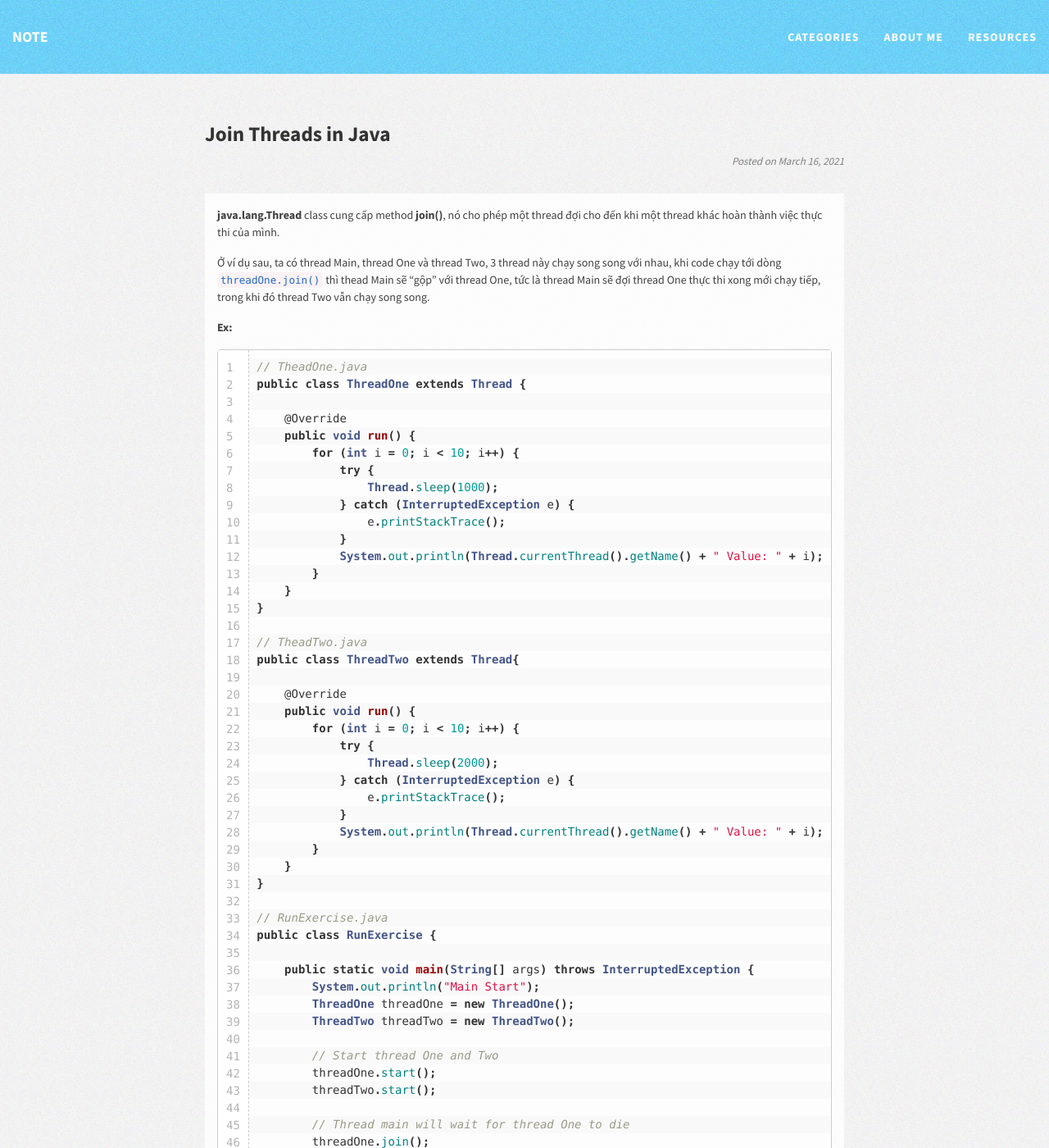
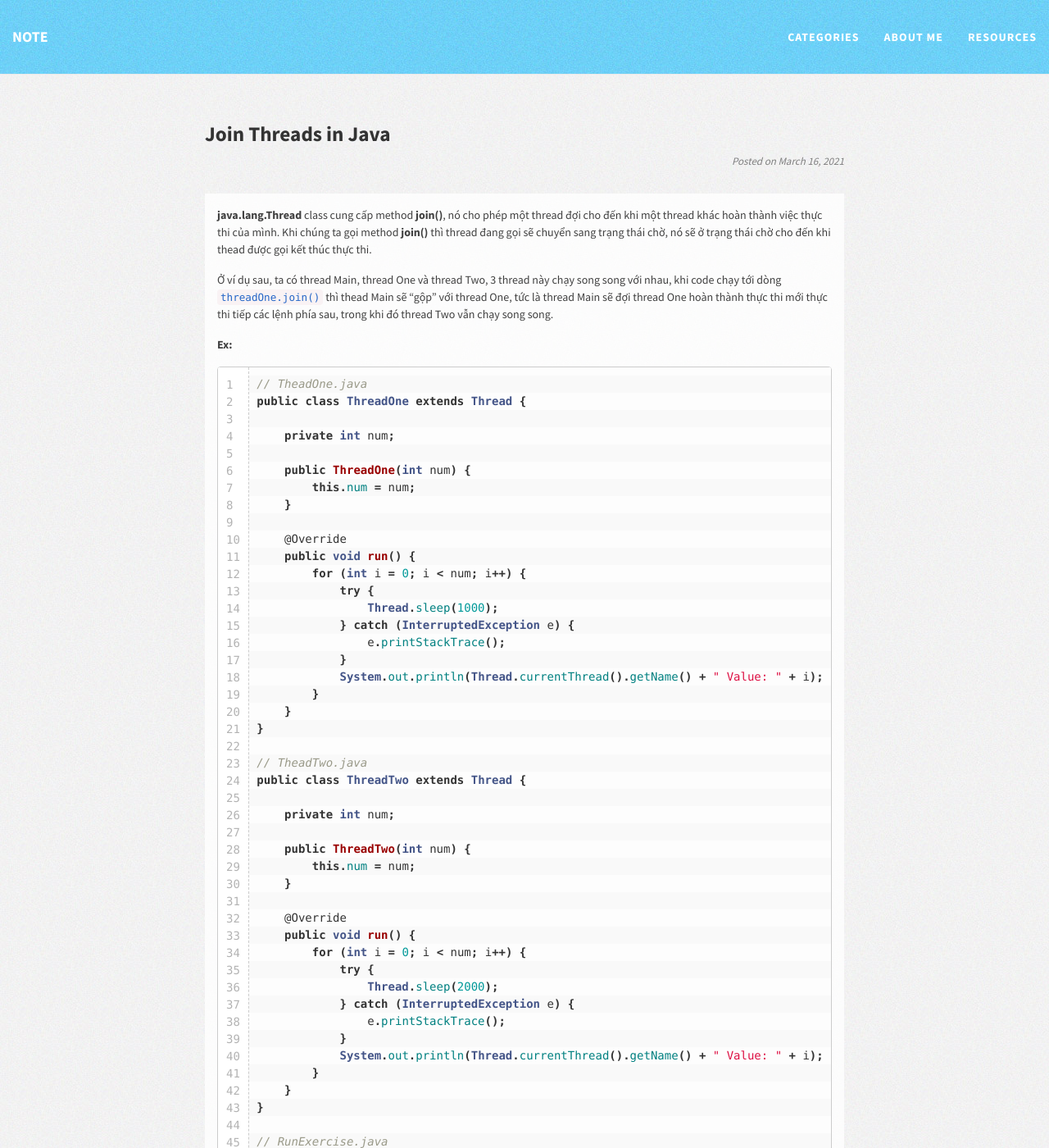
Before and after one commit to jeptoong/jeptoong.github.io, a Jekyll site: the page built from _posts/2021-03-16-method-join-java-thread.md, in a window 1280 px wide and 1400 px high. Shown: the whole window at 82% size. Built offline with Jekyll 4.4.1, drawn with Linux system fonts in a browser that asks for light colours; nearby versions of some CDN libraries; some of the changed text lies outside the part shown.

Commit message:
add content

```diff
--- a/_posts/2021-03-16-method-join-java-thread.md
+++ b/_posts/2021-03-16-method-join-java-thread.md
@@ -5,18 +5,24 @@
 tags: [thread, join, join-thread]
 ---
 
-**java.lang.Thread** class cung cấp method **join()**, nó cho phép một thread đợi cho đến khi một thread khác hoàn thành việc thực thi của mình.
+**java.lang.Thread** class cung cấp method **join()**, nó cho phép một thread đợi cho đến khi một thread khác hoàn thành việc thực thi của mình. Khi chúng ta gọi method **join()** thì thread đang gọi sẽ chuyển sang trạng thái chờ, nó sẽ ở trạng thái chờ cho đến khi thead được gọi kết thúc thực thi.
 
-Ở ví dụ sau, ta có thread Main, thread One và thread Two, 3 thread này chạy song song với nhau, khi code chạy tới dòng `threadOne.join()` thì thead Main sẽ "gộp" với thread One, tức là thread Main sẽ đợi thread One thực thi xong mới chạy tiếp, trong khi đó thread Two vẫn chạy song song.
+Ở ví dụ sau, ta có thread Main, thread One và thread Two, 3 thread này chạy song song với nhau, khi code chạy tới dòng `threadOne.join()` thì thead Main sẽ "gộp" với thread One, tức là thread Main sẽ đợi thread One hoàn thành thực thi mới thực thi tiếp các lệnh phía sau, trong khi đó thread Two vẫn chạy song song.
 
 **Ex:**
 {% highlight java linenos %}
 // TheadOne.java
 public class ThreadOne extends Thread {
 
+    private int num;
+
+    public ThreadOne(int num) {
+        this.num = num;
+    }
+
     @Override
     public void run() {
-        for (int i = 0; i < 10; i++) {
+        for (int i = 0; i < num; i++) {
             try {
                 Thread.sleep(1000);
             } catch (InterruptedException e) {
@@ -28,11 +34,17 @@
 }
 
 // TheadTwo.java
-public class ThreadTwo extends Thread{
+public class ThreadTwo extends Thread {
+
+    private int num;
+
+    public ThreadTwo(int num) {
+        this.num = num;
+    }
 
     @Override
     public void run() {
-        for (int i = 0; i < 10; i++) {
+        for (int i = 0; i < num; i++) {
             try {
                 Thread.sleep(2000);
             } catch (InterruptedException e) {
@@ -63,7 +75,7 @@
 }
 {% endhighlight %}
 
-***Kết quả***
+***Kết quả:***
 {% highlight plaintext %}
 Main Start
 Thread-0 Value: 0
@@ -88,3 +100,33 @@
 Thread-1 Value: 8
 Thread-1 Value: 9
 {% endhighlight %}
+
+Ở ví dụ tiếp theo, thread Two chỉ start sau khi thread One đã hoàn thành thực thi, do thread Two start sau lệnh `threadOne.join()`
+
+**Ex:**
+{% highlight java linenos %}
+public class RunExercise2 {
+
+    public static void main(String[] args) throws InterruptedException {
+        ThreadOne threadOne = new ThreadOne(2);
+        ThreadTwo threadTwo = new ThreadTwo(2);
+
+        // Start thread One
+        threadOne.start();
+
+        // Thread main wait for thread One to die
+        threadOne.join();
+
+        // Thread Two start after thread One has died
+        threadTwo.start();
+    }
+}
+{% endhighlight %}
+
+***Kết quả:***
+{% highlight plaintext %}
+Thread-0 Value: 0
+Thread-0 Value: 1
+Thread-1 Value: 0
+Thread-1 Value: 1
+{% endhighlight %}
```
Also changed, not shown: other parts of _posts/2021-03-16-method-join-java-thread.md (+2 -2 lines).
